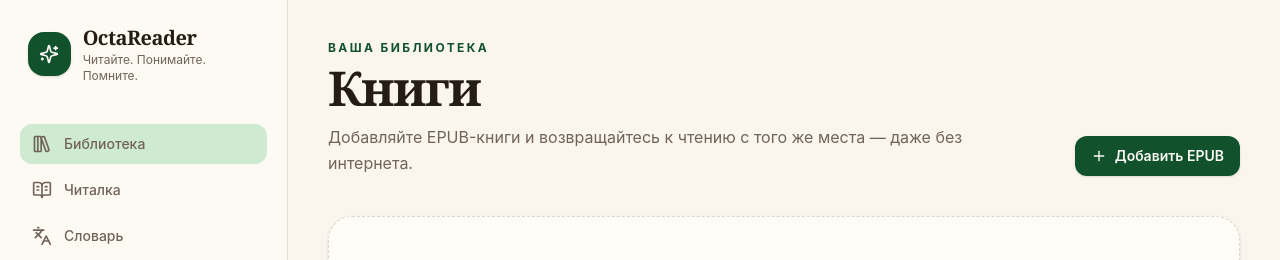
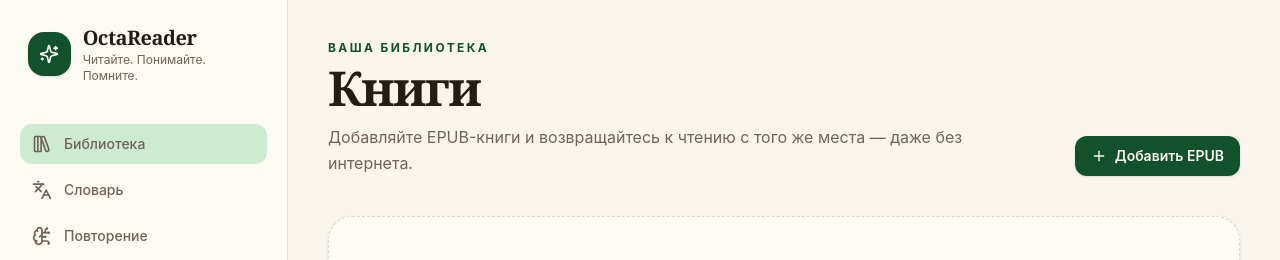
Before and after one commit to shotalime/octareader, a Vue app: page / in a window 1280 px wide. Shown: the top 260 px of the page. Built offline with nearby package versions, Linux system fonts and the light colour scheme.

Commit message:
refactor: remove empty reader route

```diff
--- a/src/App.vue
+++ b/src/App.vue
@@ -1,6 +1,5 @@
 <script setup lang="ts">
 import {
-  BookOpenText,
   BrainCircuit,
   Languages,
   LibraryBig,
@@ -19,7 +18,6 @@ const isFullscreenReader = computed(
 
 const navigationItems = [
   { to: '/', label: 'Библиотека', icon: LibraryBig },
-  { to: '/reader', label: 'Читалка', icon: BookOpenText },
   { to: '/vocabulary', label: 'Словарь', icon: Languages },
   { to: '/review', label: 'Повторение', icon: BrainCircuit },
   { to: '/settings', label: 'Настройки', icon: Settings },
--- a/src/router/index.ts
+++ b/src/router/index.ts
@@ -16,7 +16,7 @@ const router = createRouter({
       component: LibraryView,
     },
     {
-      path: '/reader/:bookId?',
+      path: '/reader/:bookId',
       name: 'reader',
       component: ReaderView,
     },
```
Also changed, not shown: 1 other file (tests, documents, lock files or other folders).
